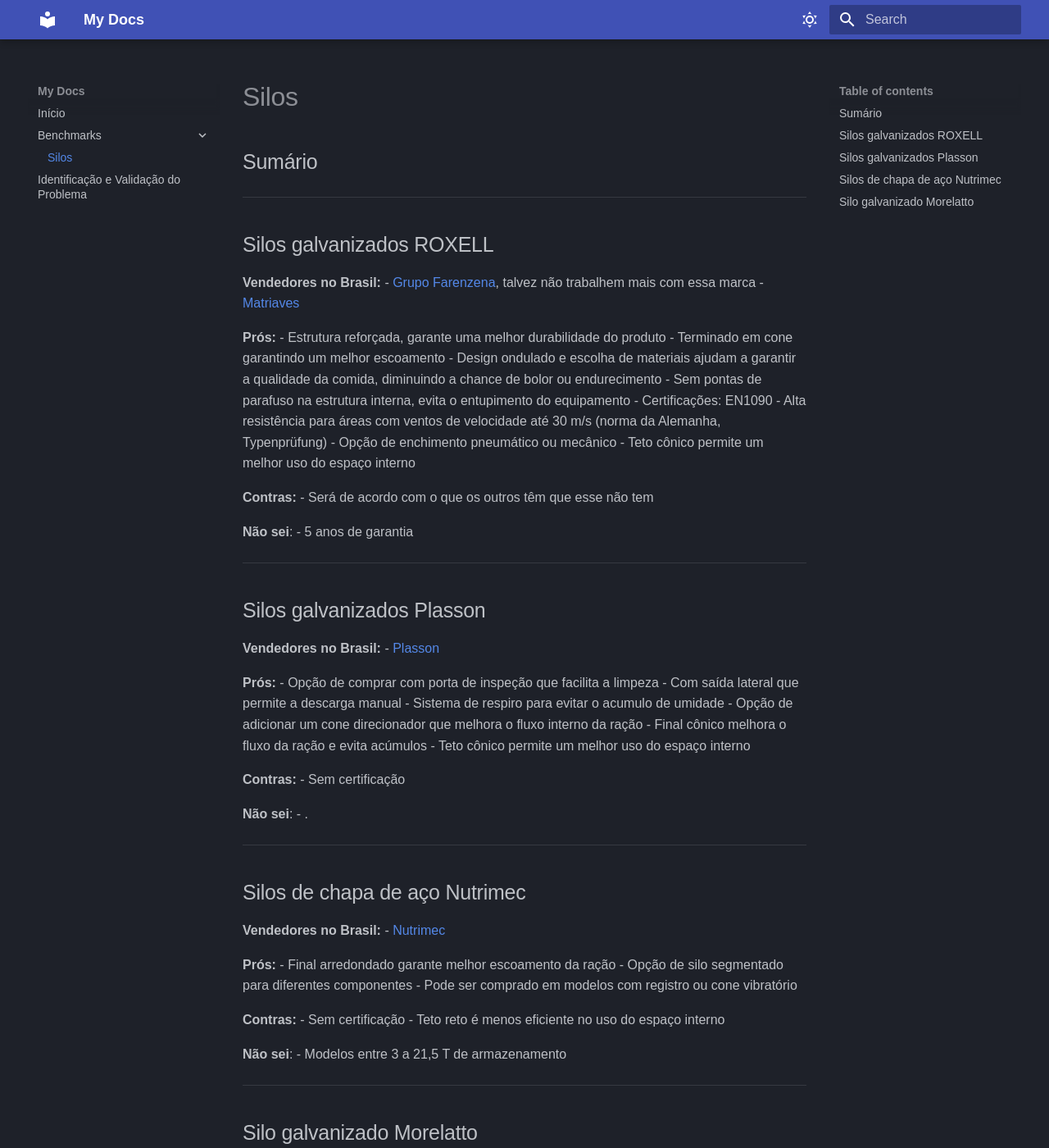
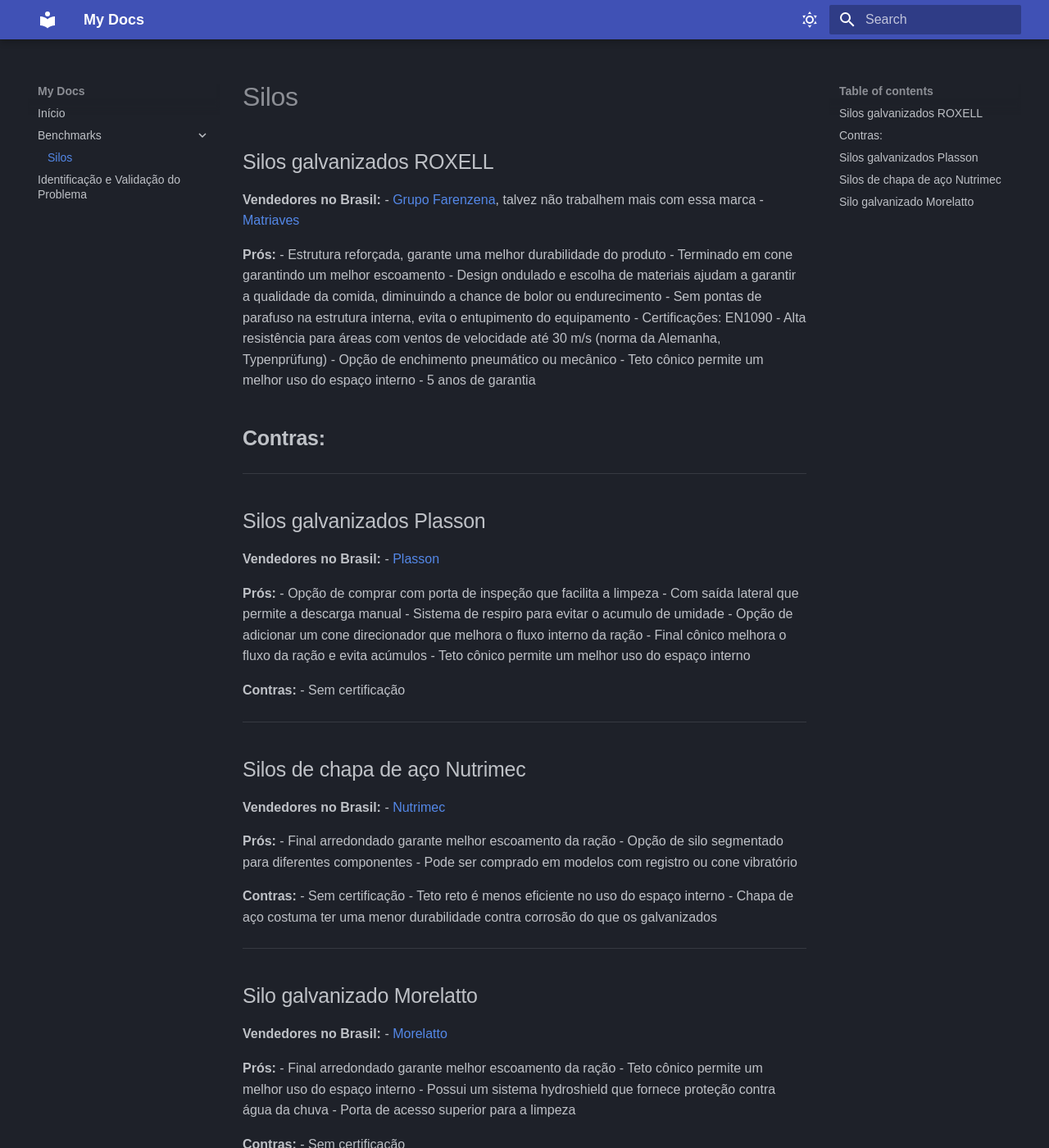
Before and after one commit to Romm-0/Projeto_gpq, an MkDocs documentation site: the page built from docs/benchmarks/benchmark_silos.md, in a window 1280 px wide and 1400 px high. Shown: the whole window at 82% size. Built offline with MkDocs 1.6.1 and Material for MkDocs 9.7.7, drawn with Linux system fonts in a browser that asks for light colours; some web fonts are replaced; some of the changed text lies outside the part shown.

Commit message:
pequenas correções

```diff
--- a/docs/benchmarks/benchmark_silos.md
+++ b/docs/benchmarks/benchmark_silos.md
@@ -1,8 +1,3 @@
-## Sumário
-
-
----
-
 ## Silos galvanizados ROXELL
 
 **Vendedores no Brasil:**
@@ -18,12 +13,10 @@
 - Alta resistência para áreas com ventos de velocidade até 30 m/s (norma da Alemanha, Typenprüfung)
 - Opção de enchimento pneumático ou mecânico
 - Teto cônico permite um melhor uso do espaço interno
+- 5 anos de garantia
 
 **Contras:**
-- Será de acordo com o que os outros têm que esse não tem
-
-**Não sei**:
-- 5 anos de garantia
+-
 
 ---
 
@@ -43,9 +36,6 @@
 **Contras:**
 - Sem certificação
 
-**Não sei**:
-- .
-
 ---
 
 ## Silos de chapa de aço Nutrimec
@@ -61,26 +51,20 @@
 **Contras:**
 - Sem certificação
 - Teto reto é menos eficiente no uso do espaço interno
-
-**Não sei**:
-- Modelos entre 3 a 21,5 T de armazenamento
+- Chapa de aço costuma ter uma menor durabilidade contra corrosão do que os galvanizados
 
 ---
 
 ## Silo galvanizado Morelatto
 
 **Vendedores no Brasil:**
-- [Nutrimec](https://nutrimec.ind.br/silos-para-racao)
+- [Morelatto](https://morelatto.com.br/produtos/sistema-de-armazenamento-de-racao/)
 
 **Prós:**
 - Final arredondado garante melhor escoamento da ração
 - Teto cônico permite um melhor uso do espaço interno
 - Possui um sistema hydroshield que fornece proteção contra água da chuva
--
+- Porta de acesso superior para a limpeza
 
 **Contras:**
-- Dificuldade em obter informações
 - Sem certificação
-
-**Não sei**:
-- Modelos até 37,6 T de armazenamento
```
